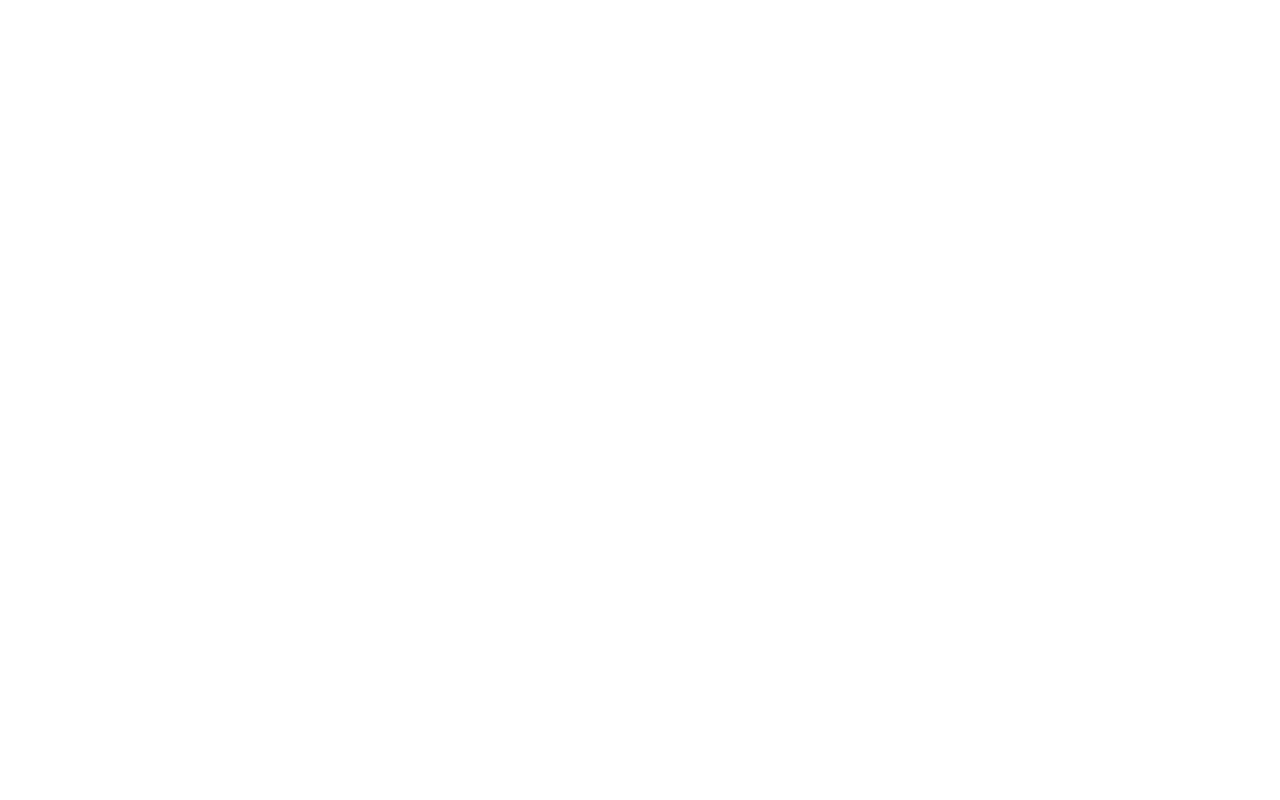
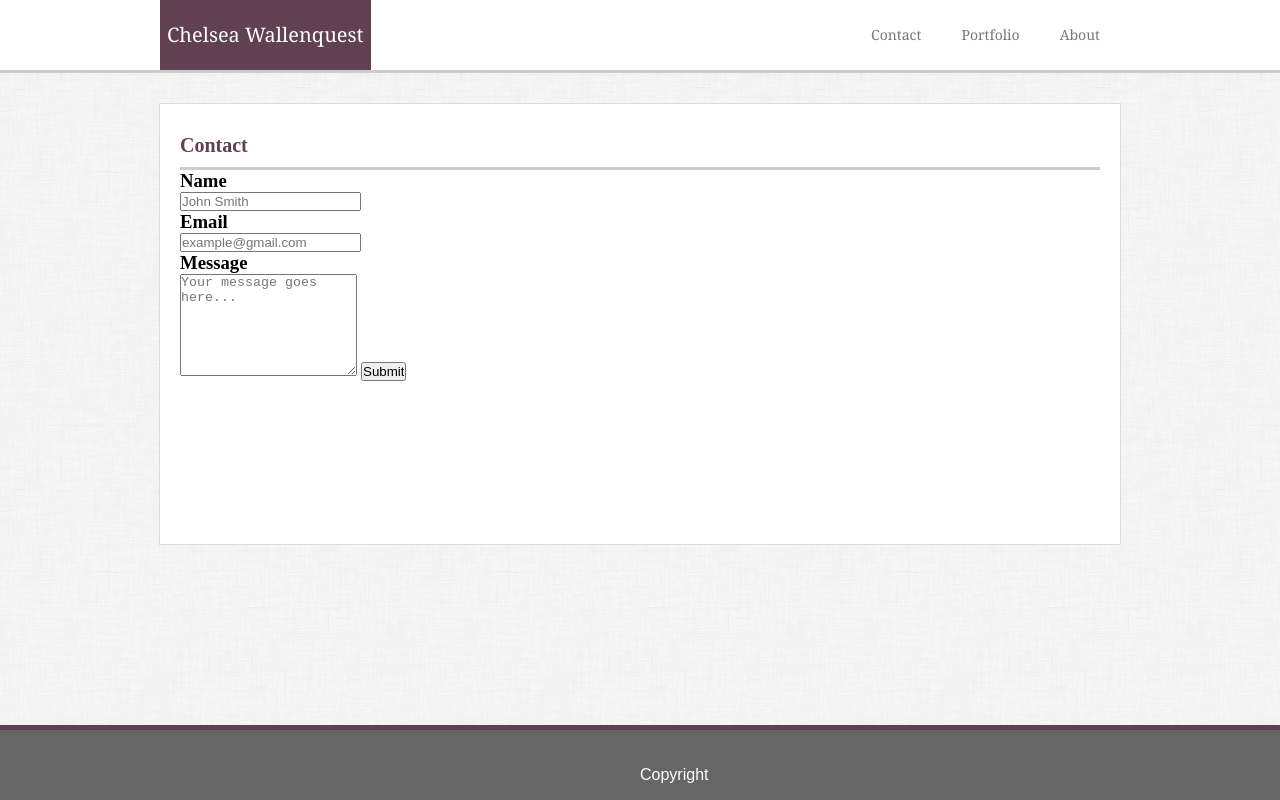
Before and after one commit to ChelseaLaura419/Basic-Portfolio, a plain HTML site: page contact.html in a window 1280 px wide. Drawn offline with Linux system fonts and the light colour scheme.

Commit message:
contact page

```diff
--- a/assets/css/style.css
+++ b/assets/css/style.css
@@ -26,6 +26,11 @@ body {
         float: left;
 }
 
+.container {
+    width: 960px;
+    margin: auto;
+
+}
 ul {
  width: 960px;
 }
@@ -45,7 +50,7 @@ a {
     padding: 0 20px;
 }
 
-.about {
+.main {
     padding: 20px;
     margin: 30px auto;
     width: 920px;
@@ -54,7 +59,7 @@ a {
     border: 1px solid #dddddd;
 }
 
-.aboutHeader {
+.mainHeader {
     color: #614051;
     font-size: 20px;
     font-style: bold;
--- a/contact.html
+++ b/contact.html
@@ -0,0 +1,40 @@
+<!DOCTYPE html>
+<html>
+    <head>
+        <meta charset="UTF-8">
+        <title>Portfolio</title>
+        <link rel="stylesheet" href="assets/css/style.css">
+    </head>
+    <body>
+        <nav>
+            <div class="container">
+            <div class="name">Chelsea Wallenquest</div>
+            <ul>
+                <li><a href="index.html">About</a></li>
+                <li><a href="portfolio.html">Portfolio</a></li>
+                <li><a href="contact.html">Contact</a></li>
+            </ul>
+            </div>
+        </nav>
+        <section class="main">
+                <h2 class="mainHeader">Contact</h2>
+                <form>
+
+                  <label><h3>Name</h3></label>
+                  <input name="name" type="text" placeholder="John Smith">
+
+                  <label><h3>Email</h3></label>
+                  <input name="email" type="text" placeholder="example@gmail.com">
+
+                  <label><h3>Message</h3></label>
+                  <textarea name="subject" placeholder="Your message goes here..." style="height:100px"></textarea>
+
+                  <input type="submit" value="Submit">
+
+                </form>
+        </section>
+        <footer>
+            <p class="copyright">Copyright</p>
+        </footer>
+    </body>
+</html>
```
Also changed, not shown: index.html (+4 -2 lines).
